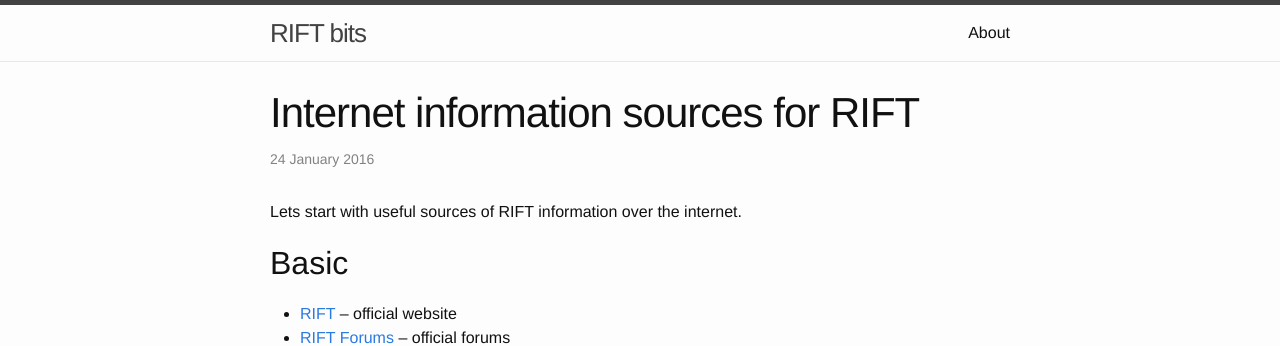
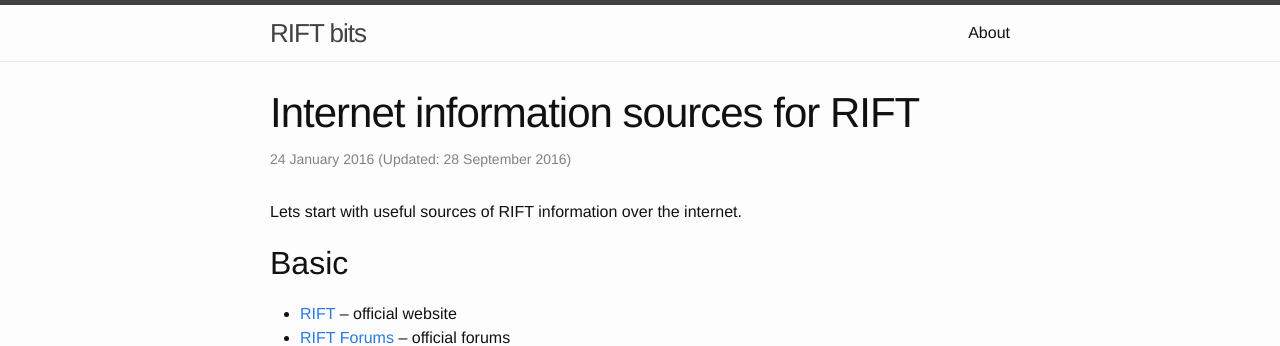
Before and after one commit to jana4u/rift.jana4u.net, a Jekyll site: the page built from _posts/2016-01-24-internet-information-sources-for-rift.md, in a window 1280 px wide. Shown: the top 346 px of the page. Built offline with Jekyll 4.4.1, drawn with Linux system fonts in a browser that asks for light colours.

Commit message:
added last_modified_at

```diff
--- a/_layouts/post.html
+++ b/_layouts/post.html
@@ -5,7 +5,11 @@
 
   <header class="post-header">
     <h1 class="post-title" itemprop="name headline">{{ page.title }}</h1>
-    <p class="post-meta"><time datetime="{{ page.date | date_to_xmlschema }}" itemprop="datePublished">{{ page.date | date: "%-d %B %Y" }}</time>{% if page.author %} • <span itemprop="author" itemscope itemtype="http://schema.org/Person"><span itemprop="name">{{ page.author }}</span></span>{% endif %}</p>
+    <p class="post-meta">
+	<time datetime="{{ page.date | date_to_xmlschema }}" itemprop="datePublished">{{ page.date | date: "%-d %B %Y" }}</time>
+	{% if page.last_modified_at %}(Updated: <time datetime="{{ page.last_modified_at | date_to_xmlschema }}" itemprop="dateModified">{{ page.last_modified_at | date: "%-d %B %Y" }}</time>){% endif %}
+	{% if page.author %} • <span itemprop="author" itemscope itemtype="http://schema.org/Person"><span itemprop="name">{{ page.author }}</span></span>{% endif %}
+	</p>
   </header>
 
   <div class="post-content" itemprop="articleBody">
--- a/_posts/2016-01-24-internet-information-sources-for-rift.md
+++ b/_posts/2016-01-24-internet-information-sources-for-rift.md
@@ -1,6 +1,7 @@
 ---
 title:  "Internet information sources for RIFT"
 date:   2016-01-24 19:02:53 +0100
+last_modified_at: 2016-09-28 13:18:39 +0200
 ---
 Lets start with useful sources of RIFT information over the internet.
 
--- a/index.html
+++ b/index.html
@@ -9,7 +9,7 @@
   <ul class="post-list">
     {% for post in site.posts %}
       <li>
-        <span class="post-meta">{{ post.date | date: "%-d %B %Y" }}</span>
+        <span class="post-meta">{{ post.date | date: "%-d %B %Y" }}{% if post.last_modified_at %} (Updated: {{ post.last_modified_at | date: "%-d %B %Y" }}){% endif %}</span>
 
         <h2>
           <a class="post-link" href="{{ post.url | prepend: site.baseurl }}">{{ post.title }}</a>
```
